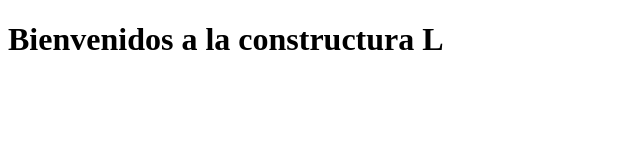
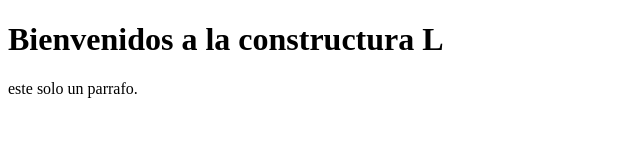
Before and after one commit to Chondo94/PruebaGitpod, a plain HTML site: page index.html in a window 1280 px wide. Shown: the whole page, without its empty margins (0-640 px from the left). Drawn offline with Linux system fonts and the light colour scheme.

Commit message:
agregue un parrafo

```diff
--- a/index.html
+++ b/index.html
@@ -8,5 +8,6 @@
 </head>
 <body>
     <H1>Bienvenidos a la constructura L</H1>
+    <p>este solo  un parrafo.</p>
 </body>
 </html>
```
